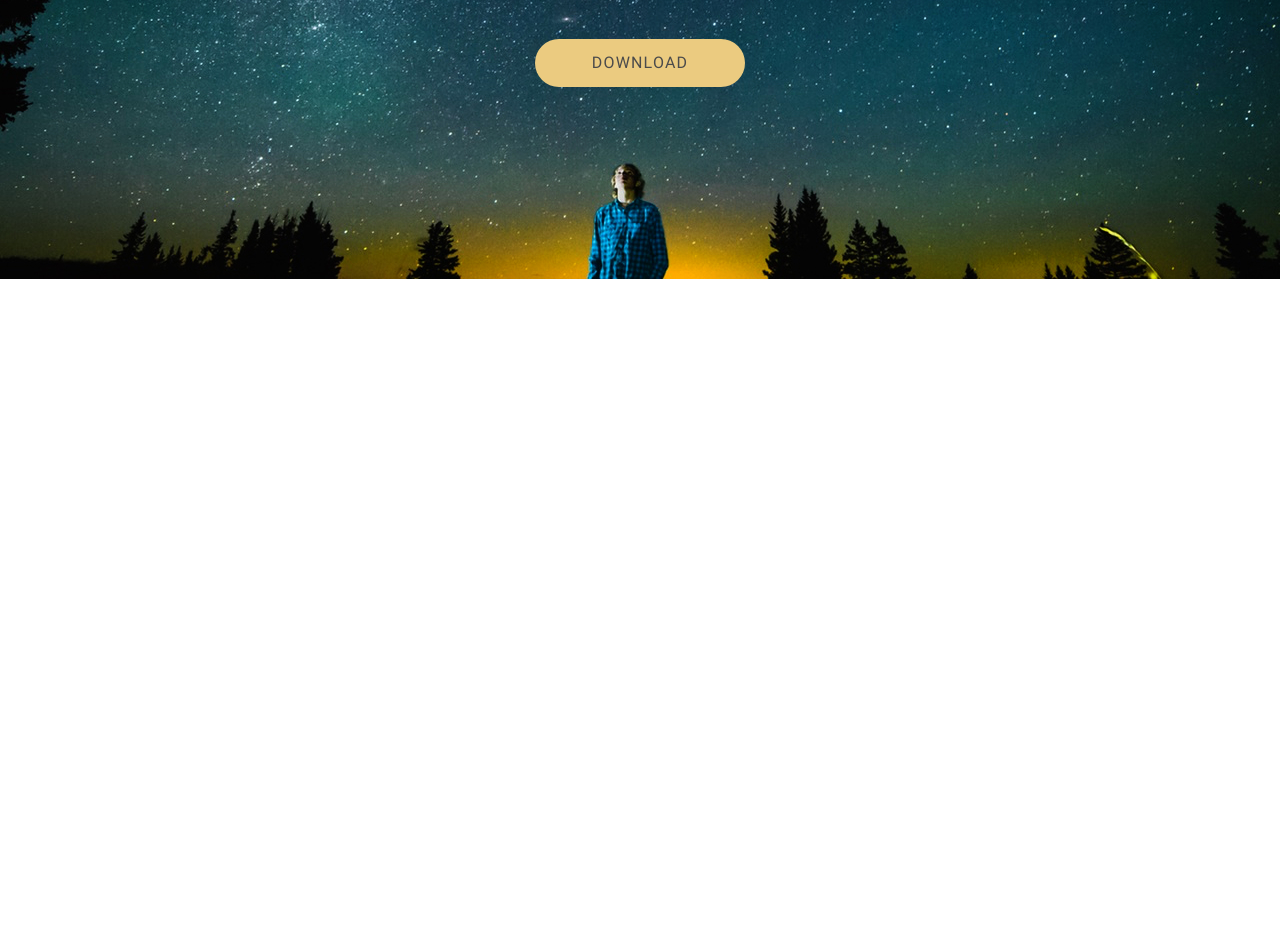
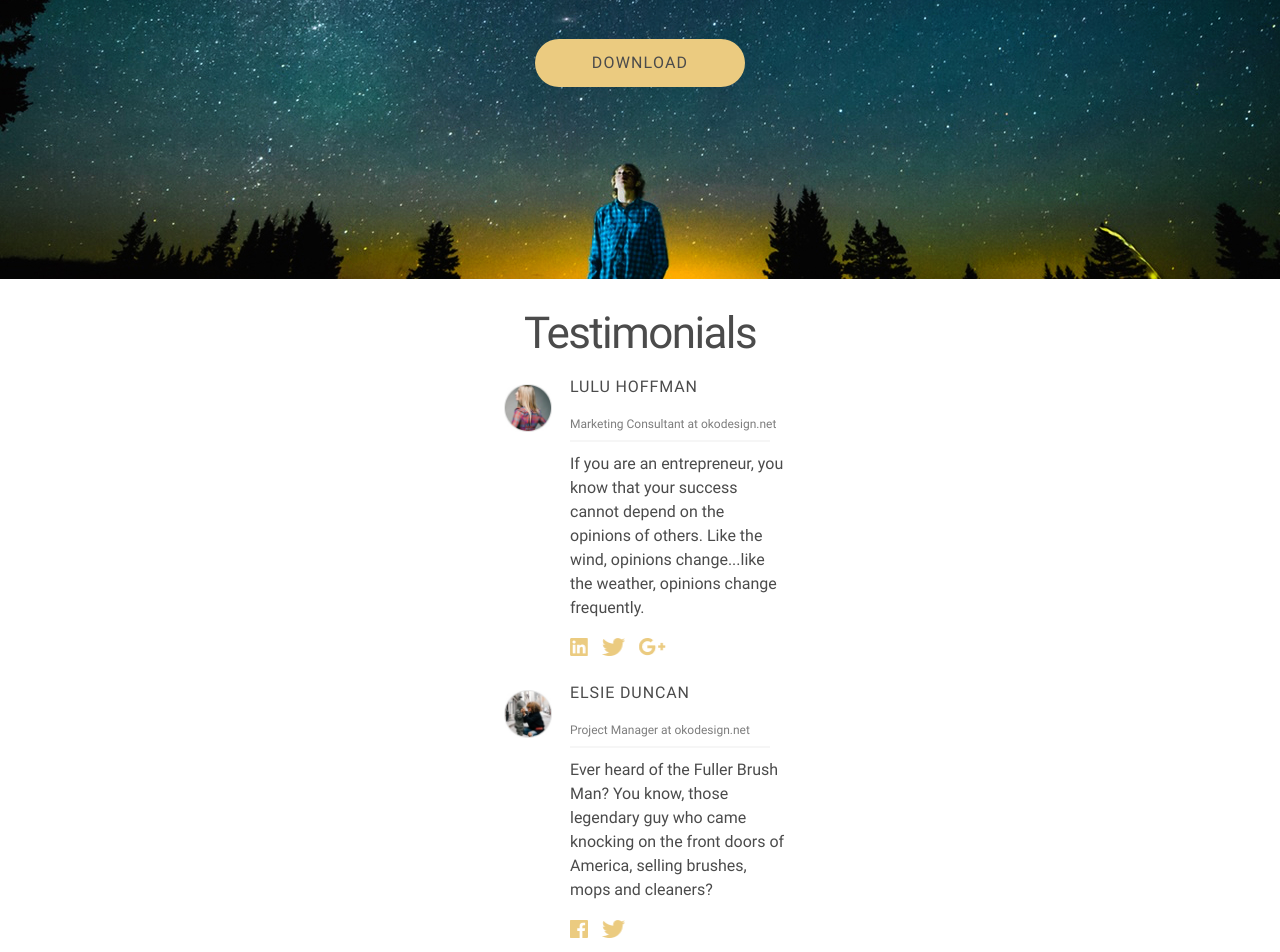
Before and after one commit to ronlechiht/HTML-CSS-Practice2, a website built with Parcel: page src/index.html in a window 1280 px wide. Shown: the part 1845-2797 px from the top of the page. Before the commit the page ends 2124 px from the top, so only its background shows below. Built offline with nearby package versions, Linux system fonts and the light colour scheme; files whose address does not match are found by name.

Commit message:
Implement section testimonials for mobile

```diff
--- a/src/index.html
+++ b/src/index.html
@@ -19,9 +19,9 @@
             <a href="#" class="nav-item">find more</a>
           </nav>
           <ul class="header-social">
-            <li class="social-item header-twitter"><a href="#"></a></li>
-            <li class="social-item header-facebook"><a href="#"></a></li>
-            <li class="social-item header-instagram"><a href="#"></a></li>
+            <li class="social-item"><a href="#"><div class="header-twitter"></div></a></li>
+            <li class="social-item"><a href="#"><div class="header-facebook"></div></a></li>
+            <li class="social-item"><a href="#"><div class="header-instagram"></div></a></li>
           </ul>
           <img src="assets/images/page-header/hamburger-nav.png" alt="nav" class="hamburger-nav tablet-d-none">
         </div>
@@ -75,6 +75,80 @@
           a twenty billion dollar business.</p>
         <button class="btn btn-download"><a href="#">download</a></button>
       </section>
+
+      <!--================================= Section Testimonials =================================-->
+      <section class="section-testimonials">
+        <h2 class="main-heading">testimonials</h2>
+        <div class="customers-table">
+          <div class="customer">
+            <img src="/src/assets/images/section-testimonials/person1.jpg" alt="lulu hoffman" class="customer-img">
+            <div class="customer-info">
+              <h4 class="sub-heading customer-name">lulu hoffman</h4>
+              <h4 class="customer-job">Marketing Consultant at okodesign.net</h4>
+              <div class="customer-rectangle"></div>
+              <p class="customer-comment">If you are an entrepreneur, you know that your success cannot depend on the
+                opinions of others. Like the wind, opinions change...like the weather, opinions
+                change frequently.</p>
+              <ul class="customer-social">
+                <li class="social-item"><a href="#"><div class="customer-linkedin"></div></a></li>
+                <li class="social-item"><a href="#"><div class="customer-twitter"></div></a></li>
+                <li class="social-item"><a href="#"><div class="customer-googleplus"></div></a></li>
+              </ul>
+            </div>
+          </div>
+
+          <div class="customer">
+            <img src="/src/assets/images/section-testimonials/person2.jpg" alt="person2" class="customer-img">
+            <div class="customer-info">
+              <h4 class="sub-heading customer-name">elsie duncan</h4>
+              <h4 class="customer-job">Project Manager at okodesign.net</h4>
+              <div class="customer-rectangle"></div>
+              <p class="customer-comment">Ever heard of the Fuller Brush Man? You know, those legendary guy who came
+                knocking on the front doors of America, selling brushes, mops and cleaners?</p>
+              <ul class="customer-social">
+                <li class="social-item"><a href="#"><div class="customer-facebook"></div></a></li>
+                <li class="social-item"><a href="#"><div class="customer-twitter"></div></a></li>
+              </ul>
+            </div>
+          </div>
+
+          <div class="customer">
+            <img src="/src/assets/images/section-testimonials/person3.jpg" alt="person3" class="customer-img">
+            <div class="customer-info">
+              <h4 class="sub-heading customer-name">dustin gonzales</h4>
+              <h4 class="customer-job">CEO at hofmannui.net</h4>
+              <div class="customer-rectangle"></div>
+              <p class="customer-comment">Do you remember the story of "Thw Wizard of Oz"? In this story we saw the
+                characters of Dorothy, who had wanted to run away from home because she
+                thought there was a better place somewhere.</p>
+              <ul class="customer-social">
+                <li class="social-item"><a href="#"><div class="customer-facebook"></div></a></li>
+                <li class="social-item"><a href="#"><div class="customer-linkedin"></div></a></li>
+                <li class="social-item"><a href="#"><div class="customer-googleplus"></div></a></li>
+              </ul>
+            </div>
+          </div>
+
+          <div class="customer box-shadow">
+            <img src="/src/assets/images/section-testimonials/person4.jpg" alt="person4" class="customer-img">
+            <div class="customer-info">
+              <h4 class="sub-heading customer-name">laura parks</h4>
+              <h4 class="customer-job">UX Lead at hofmannui.net</h4>
+              <div class="customer-rectangle"></div>
+              <p class="customer-comment">They are big, bold and beautiful. Billboards have been around for quite a
+                while. In almost all places nowadays you can find billboards of just about
+                every product there is in the market. No matter how you see it, billboard
+                advertising is on the rise.</p>
+              <ul class="customer-social">
+                <li class="social-item"><a href="#"><div class="customer-facebook"></div></a></li>
+                <li class="social-item"><a href="#"><div class="customer-linkedin"></div></a></li>
+                <li class="social-item"><a href="#"><div class="customer-twitter"></div></a></li>
+                <li class="social-item"><a href="#"><div class="customer-googleplus"></div></a></li>
+              </ul>
+            </div>
+          </div>
+        </div>
+      </section>
     </main>
   </body>
 </html>
--- a/src/styles/components/social.css
+++ b/src/styles/components/social.css
@@ -8,6 +8,12 @@
   width: 95px;
 }
 
+.customer-social {
+  display: flex;
+  column-gap: 14px;
+  margin-top: 18px;
+}
+
 @media screen and (min-width: 1200px) {
   .header-social {
     width: 165px;
--- a/src/styles/index.css
+++ b/src/styles/index.css
@@ -19,3 +19,4 @@
 @import url("../styles/sections/page-header.css");
 @import url("../styles/sections/section-features.css");
 @import url("../styles/sections/section-download.css");
+@import url("../styles/sections/section-testimonials.css");
--- a/src/styles/sections/section-testimonials.css
+++ b/src/styles/sections/section-testimonials.css
@@ -0,0 +1,70 @@
+.section-testimonials {
+  padding: 30px 0px 34px 0px;
+}
+
+.customers-table {
+  display: grid;
+  row-gap: 18px;
+  margin: 11px auto 0px auto;
+  max-width: 290px;
+}
+
+.customer {
+  display: grid;
+  grid-template-columns: 66px auto;
+  column-gap: 9px;
+}
+
+.customer-name {
+  line-height: 32px;
+  margin-top: 3px;
+}
+
+.customer-job {
+  font-size: 12px;
+  color: #7d7d7d;
+  margin-top: 9px;
+}
+
+.customer-rectangle {
+  max-width: 200px;
+  height: 2px;
+  background-color: #f6f6f6;
+  margin-top: 4px;
+}
+
+.customer-comment {
+  max-width: 32ch;
+  margin-top: 10px;
+}
+
+.customer-img {
+  width: 48px;
+  height: 48px;
+  justify-self: center;
+  margin-top: 16px;
+}
+
+.customer-facebook {
+  width: 18px;
+  height: 18px;
+  background: url("../../assets/images/section-testimonials/testimonials-social.png") 0 0;
+}
+
+.customer-linkedin {
+  width: 18.45px;
+  height: 18px;
+  background: url("../../assets/images/section-testimonials/testimonials-social.png") -31.98px 0;
+}
+
+.customer-twitter {
+  width: 22.52px;
+  height: 18px;
+  background: url("../../assets/images/section-testimonials/testimonials-social.png") -64.88px 0;
+}
+
+.customer-googleplus {
+  width: 27px;
+  height: 18px;
+  background: url("../../assets/images/section-testimonials/testimonials-social.png") -95.83px 0;
+}
```
Also changed, not shown: src/assets/images/section-testimonials/person1.jpg (added), src/assets/images/section-testimonials/person2.jpg (added), src/assets/images/section-testimonials/person3.jpg (added), src/assets/images/section-testimonials/person4.jpg (added), src/assets/images/section-testimonials/testimonials-social.png (added).
